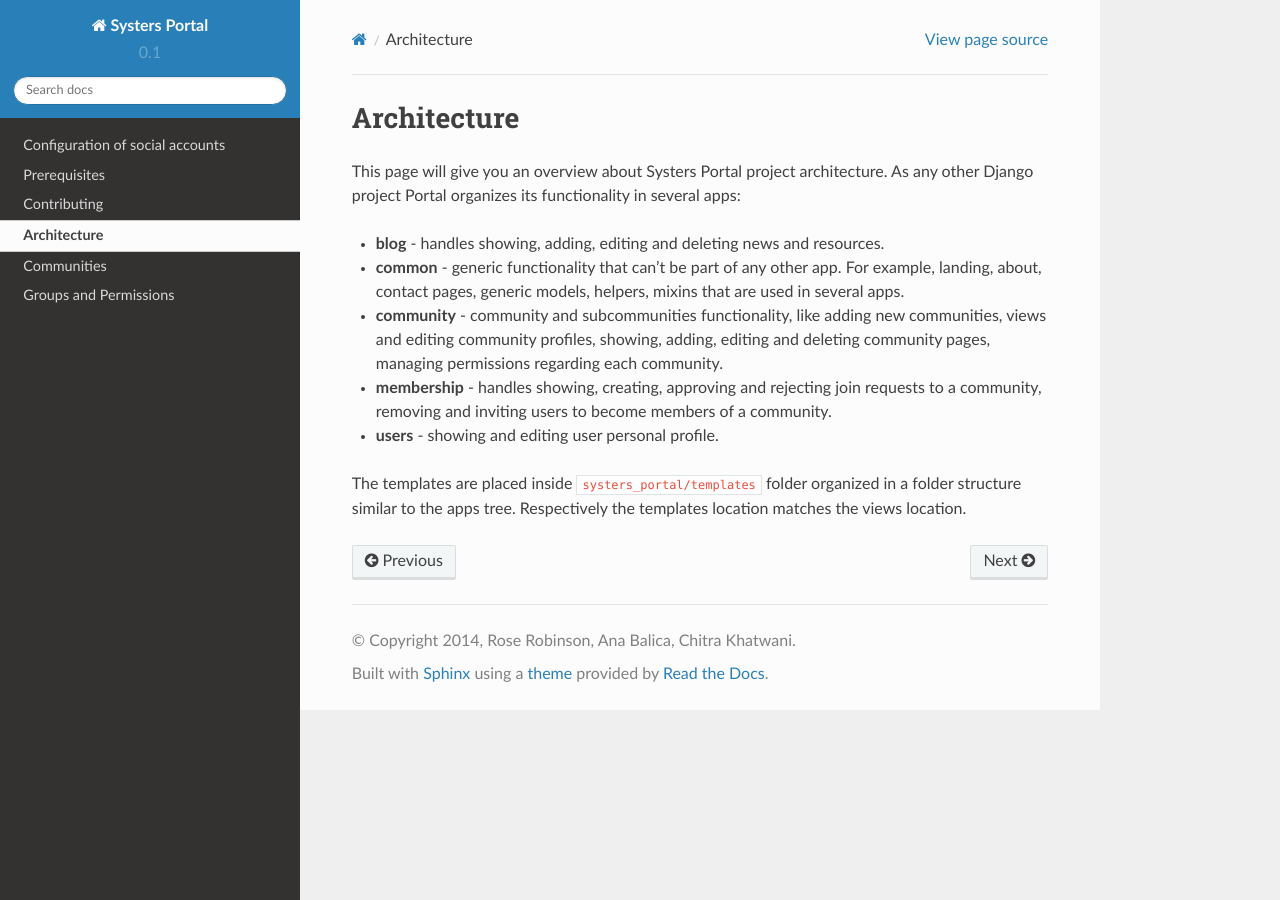
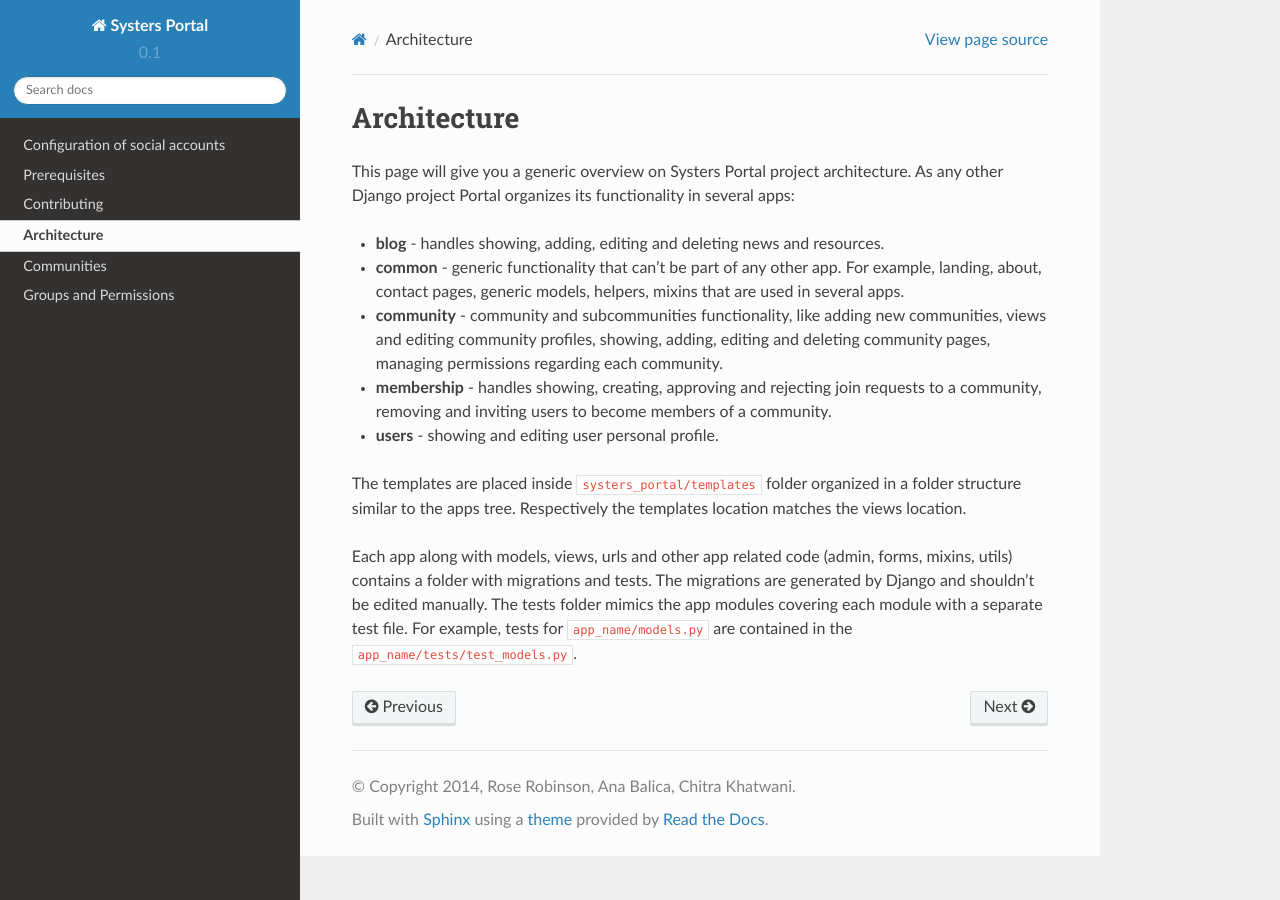
Before and after one commit to anitab-org/portal, a Sphinx documentation site: the page built from docs/develop/architecture.rst, in a window 1280 px wide. Built offline with Sphinx 7.4.7 and the Read the Docs theme 2.0.0, drawn with Linux system fonts in a browser that asks for light colours.

Commit message:
docs architecture article: about tests and migrations

```diff
--- a/docs/develop/architecture.rst
+++ b/docs/develop/architecture.rst
@@ -1,7 +1,7 @@
 Architecture
 ============
 
-This page will give you an overview about Systers Portal project architecture.
+This page will give you a generic overview on Systers Portal project architecture.
 As any other Django project Portal organizes its functionality in several apps:
 
 * **blog** - handles showing, adding, editing and deleting news and resources.
@@ -20,3 +20,10 @@ As any other Django project Portal organizes its functionality in several apps:
 The templates are placed inside ``systers_portal/templates`` folder organized
 in a folder structure similar to the apps tree. Respectively the templates
 location matches the views location.
+
+Each app along with models, views, urls and other app related code (admin, forms,
+mixins, utils) contains a folder with migrations and tests. The migrations
+are generated by Django and shouldn't be edited manually. The tests folder
+mimics the app modules covering each module with a separate test file. For
+example, tests for ``app_name/models.py`` are contained in the
+``app_name/tests/test_models.py``.
```
